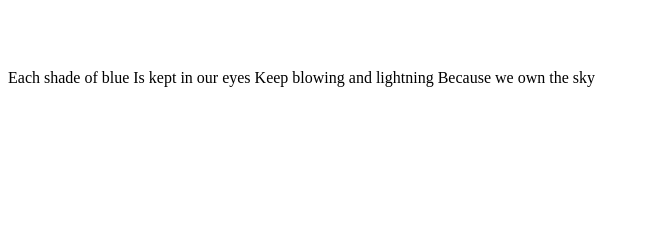
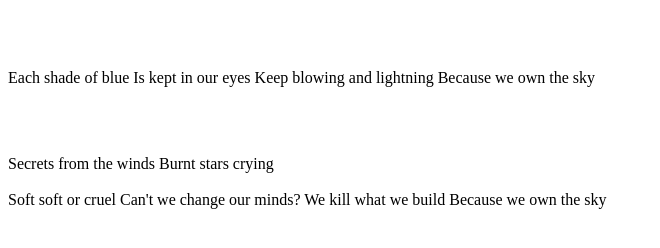
Before and after one commit to kata-oill/kodilla-repo, a plain HTML site: page index.html in a window 1280 px wide. Shown: the part 110-358 px from the top of the page, without its empty margins (0-660 px from the left). Drawn offline with Linux system fonts and the light colour scheme.

Commit message:
Update index.html

```diff
--- a/index.html
+++ b/index.html
@@ -8,9 +8,17 @@
 	<h2>M83</h2>
 	<br><br>
 	<p>Each shade of blue
-		Is kept in our eyes
-		Keep blowing and lightning
-		Because we own the sky</p>
+	Is kept in our eyes
+	Keep blowing and lightning
+	Because we own the sky</p>
+	<br><br>
+	<p>Secrets from the winds
+	Burnt stars crying
+	<br><br>
+	Soft soft or cruel
+	Can't we change our minds?
+	We kill what we build
+	Because we own the sky</p>
 
 </body>
 </html>
```
